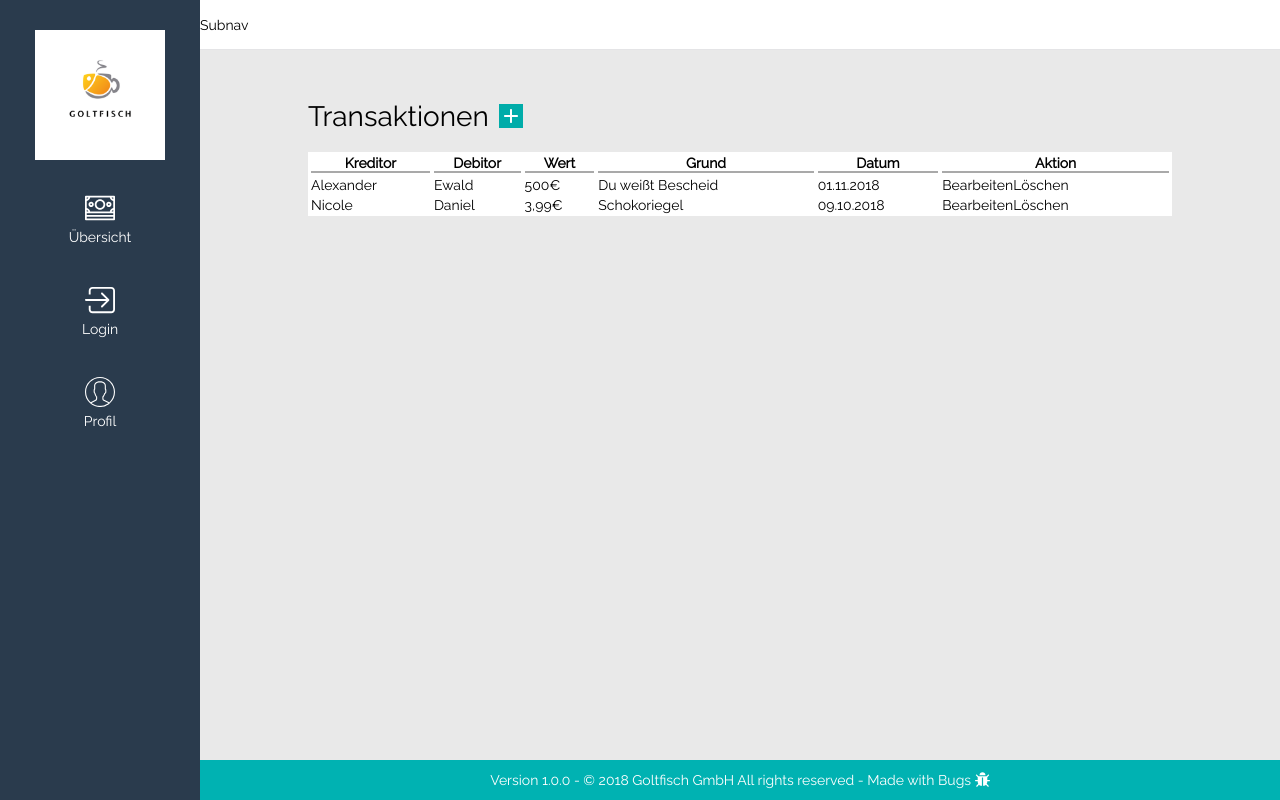
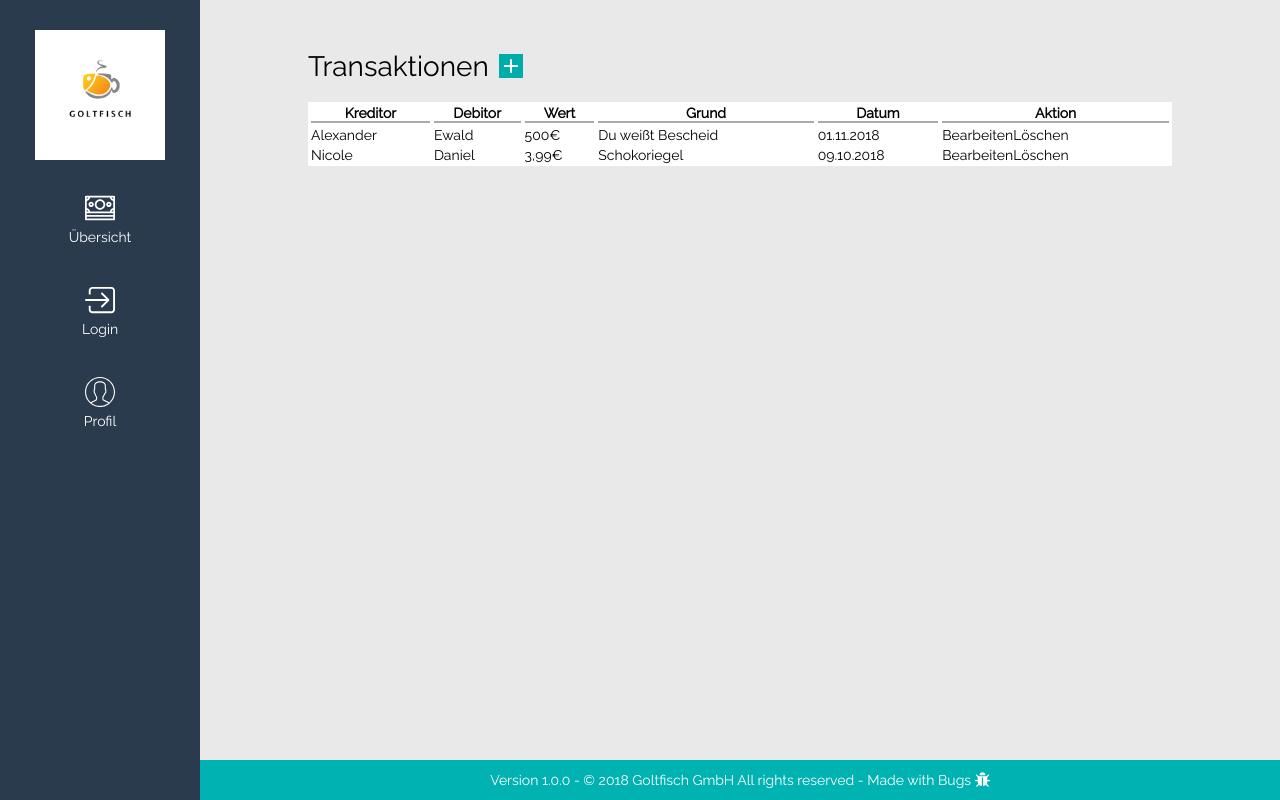
Before and after one commit to Goltfisch/keshbek-client, a Vue app: page / in a window 1280 px wide. Built offline with nearby package versions, Linux system fonts and the light colour scheme; what @websanova/vue-auth would draw is missing.

Commit message:
Remove subnav

```diff
--- a/src/components/subnav.vue
+++ /dev/null
@@ -1,23 +0,0 @@
-<template>
-    <div class="subnav-container">
-        Subnav
-    </div>
-</template>
-
-<script>
-    export default {
-        data() {
-            return {}
-        }
-    }
-</script>
-
-<style>
-    .subnav-container {
-        box-shadow: inset 0 -1px 0 0 #e4e4e6;
-        width: 100%;
-        background: white;
-        height: 50px;
-        line-height: 50px;
-    }
-</style>
--- a/src/layout/Layout.vue
+++ b/src/layout/Layout.vue
@@ -4,7 +4,6 @@
             <div class="navigation"> <component-navigation></component-navigation> </div>
         </div>
         <div class="right">
-            <div class="subnav"> <component-subnav></component-subnav> </div>
             <div class="content"> <router-view></router-view> </div>
             <div class="footer"> <component-footer></component-footer> </div>
         </div>
@@ -13,13 +12,11 @@
 
 <script>
 import ComponentNavigation from './../components/navigation.vue';
-import ComponentSubnav from './../components/subnav.vue';
 import ComponentFooter from './../components/footer.vue';
 
 export default {
     components: {
         ComponentNavigation,
-        ComponentSubnav,
         ComponentFooter
     },
     data() {
```
